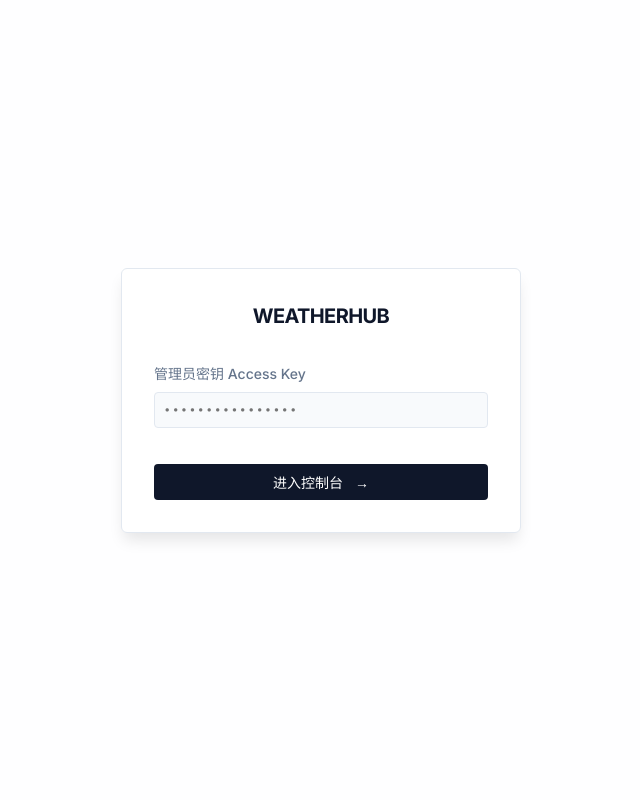
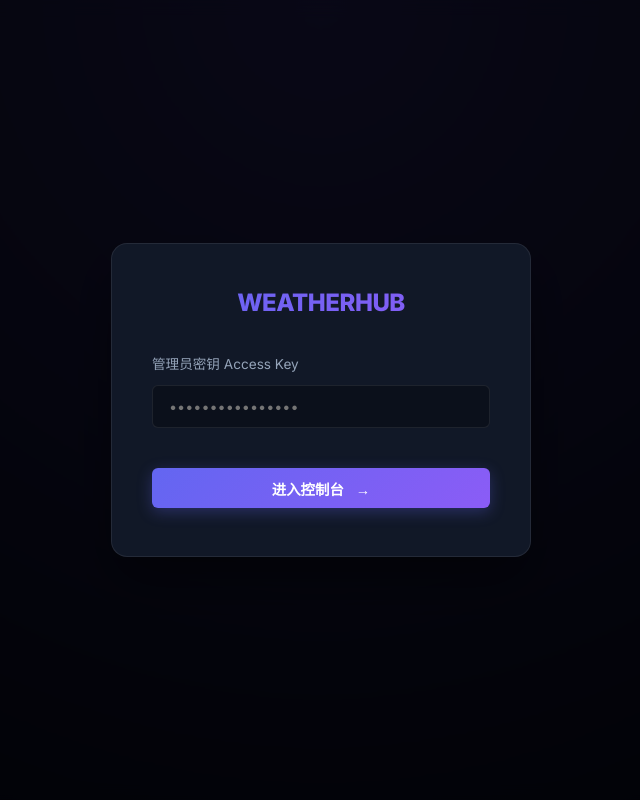
Before and after one commit to HuFakai/WeatherAggregator, a FastAPI app: page /admin in a window 1280 px wide. Shown: the whole page, without its empty margins (319-959 px from the left). Run offline with FastAPI, Linux system fonts and the light colour scheme.

Commit message:
fix(ui): 强制更新 CSS 确保暗色主题生效

```diff
--- a/app/static/css/admin.css
+++ b/app/static/css/admin.css
@@ -1,33 +1,49 @@
+/* Premium Dark Tech Theme */
 :root {
-    /* Minimalist Tech Palette */
-    --bg-color: #f8fafc;
+    /* 核心色板 (Midnight Blue & Neon) */
+    --bg-color: #030712;
+    /* Ultra Dark Blue */
+    --bg-gradient: radial-gradient(circle at 50% 0%, #1e1b4b 0%, #030712 100%);
+
+    /* 玻璃拟态卡片 */
+    --card-bg: rgba(17, 24, 39, 0.7);
+    --card-border: rgba(255, 255, 255, 0.08);
+    --card-shadow: 0 8px 32px 0 rgba(0, 0, 0, 0.37);
+    --card-hover-bg: rgba(30, 41, 59, 0.8);
+
+    /* 品牌色 (Indigo -> Violet Gradient) */
+    --primary-color: #6366f1;
+    /* Indigo 500 */
+    --primary-gradient: linear-gradient(135deg, #6366f1 0%, #8b5cf6 100%);
+    --primary-glow: 0 0 20px rgba(99, 102, 241, 0.5);
+
+    /* 辅助色 */
+    --text-primary: #f8fafc;
     /* Slate 50 */
-    --card-bg: #ffffff;
-    --primary-color: #0f172a;
-    /* Slate 900 */
-    --primary-hover: #334155;
-    /* Slate 700 */
-    --accent-color: #3b82f6;
-    /* Blue 500 */
-    --text-primary: #1e293b;
-    /* Slate 800 */
-    --text-secondary: #64748b;
-    /* Slate 500 */
-    --border-color: #e2e8f0;
-    /* Slate 200 */
+    --text-secondary: #94a3b8;
+    /* Slate 400 */
+    --accent-color: #38bdf8;
+    /* Sky 400 */
+
+    /* 状态色 */
+    --success-color: #10b981;
+    /* Emerald 500 */
+    --success-bg: rgba(16, 185, 129, 0.1);
+    --warning-color: #f59e0b;
+    /* Amber 500 */
+    --warning-bg: rgba(245, 158, 11, 0.1);
     --danger-color: #ef4444;
     /* Red 500 */
-    --success-color: #10b981;
-    /* Emerald 500 */
-    --warning-color: #f59e0b;
-    /* Amber 500 */
+    --danger-bg: rgba(239, 68, 68, 0.1);
 
-    --shadow-sm: 0 1px 2px 0 rgb(0 0 0 / 0.05);
-    --radius-sm: 4px;
-    --radius-md: 6px;
+    /* 圆角与阴影 */
+    --radius-sm: 6px;
+    --radius-md: 12px;
+    --radius-lg: 16px;
 
-    --font-mono: 'JetBrains Mono', 'Fira Code', 'Consolas', monospace;
-    --font-sans: 'Inter', -apple-system, BlinkMacSystemFont, sans-serif;
+    /* 字体 */
+    --font-mono: 'JetBrains Mono', 'Fira Code', monospace;
+    --font-sans: 'Inter', system-ui, -apple-system, sans-serif;
 }
 
 * {
@@ -39,59 +55,167 @@
 body {
     font-family: var(--font-sans);
     background-color: var(--bg-color);
+    background-image: var(--bg-gradient);
+    background-attachment: fixed;
     color: var(--text-primary);
-    line-height: 1.5;
+    line-height: 1.6;
     -webkit-font-smoothing: antialiased;
+    min-height: 100vh;
+}
+
+/* 滚动条美化 */
+::-webkit-scrollbar {
+    width: 8px;
+    height: 8px;
+}
+
+::-webkit-scrollbar-track {
+    background: rgba(0, 0, 0, 0.1);
+}
+
+::-webkit-scrollbar-thumb {
+    background: rgba(255, 255, 255, 0.1);
+    border-radius: 4px;
+}
+
+::-webkit-scrollbar-thumb:hover {
+    background: rgba(255, 255, 255, 0.2);
 }
 
 /* Layout */
 .app-container {
-    max-width: 1200px;
+    max-width: 1280px;
     margin: 0 auto;
     padding: 2rem;
+    position: relative;
+    z-index: 1;
 }
 
+/* 背景光效 */
+.app-container::before {
+    content: '';
+    position: absolute;
+    top: -100px;
+    left: 50%;
+    transform: translateX(-50%);
+    width: 800px;
+    height: 400px;
+    background: radial-gradient(ellipse at center, rgba(99, 102, 241, 0.15) 0%, rgba(0, 0, 0, 0) 70%);
+    z-index: -1;
+    pointer-events: none;
+}
+
+/* Header */
 .top-bar {
     display: flex;
     justify-content: space-between;
     align-items: center;
     margin-bottom: 3rem;
-    padding-bottom: 1rem;
-    border-bottom: 1px solid var(--border-color);
+    padding: 1.25rem 2rem;
+    background: rgba(17, 24, 39, 0.4);
+    backdrop-filter: blur(12px);
+    border: 1px solid var(--card-border);
+    border-radius: var(--radius-lg);
+    box-shadow: 0 4px 6px -1px rgba(0, 0, 0, 0.1);
 }
 
 .logo h1 {
-    font-size: 1.25rem;
-    font-weight: 700;
-    color: var(--primary-color);
-    letter-spacing: -0.03em;
+    font-size: 1.5rem;
+    font-weight: 800;
+    background: var(--primary-gradient);
+    -webkit-background-clip: text;
+    -webkit-text-fill-color: transparent;
+    letter-spacing: -0.02em;
+}
+
+/* Navigation */
+.main-nav {
+    display: flex;
+    gap: 1rem;
+    margin-bottom: 2rem;
+    padding-bottom: 1rem;
+    border-bottom: 1px solid var(--card-border);
+}
+
+.nav-item {
+    background: transparent;
+    border: none;
+    padding: 0.75rem 1.5rem;
+    color: var(--text-secondary);
+    font-size: 0.95rem;
+    font-weight: 500;
+    cursor: pointer;
+    border-radius: var(--radius-sm);
+    transition: all 0.3s cubic-bezier(0.4, 0, 0.2, 1);
+    position: relative;
+    overflow: hidden;
+}
+
+.nav-item:hover {
+    color: var(--text-primary);
+    background: rgba(255, 255, 255, 0.05);
+}
+
+.nav-item.active {
+    color: #fff;
+    background: rgba(99, 102, 241, 0.1);
+    border: 1px solid rgba(99, 102, 241, 0.2);
+    box-shadow: 0 0 15px rgba(99, 102, 241, 0.1);
+}
+
+/* Dashboard Overview */
+.dashboard-overview {
+    display: flex;
+    align-items: center;
+    background: var(--card-bg);
+    backdrop-filter: blur(16px);
+    border: 1px solid var(--card-border);
+    border-radius: var(--radius-lg);
+    padding: 2rem;
+    margin-bottom: 2.5rem;
+    gap: 3rem;
+    flex-wrap: wrap;
+    box-shadow: var(--card-shadow);
+}
+
+.channel-overview-group {
+    display: flex;
+    align-items: center;
+    gap: 3rem;
+}
+
+.overview-card {
+    display: flex;
+    flex-direction: column;
+    gap: 0.5rem;
+}
+
+.overview-label {
+    font-size: 0.75rem;
+    font-weight: 600;
+    color: var(--text-secondary);
+    letter-spacing: 0.1em;
     text-transform: uppercase;
 }
 
-/* Dashboard Sections */
-.dashboard-section {
-    margin-bottom: 4rem;
+.overview-value {
+    font-family: var(--font-mono);
+    font-size: 2rem;
+    font-weight: 700;
+    color: var(--text-primary);
+    text-shadow: 0 0 20px rgba(255, 255, 255, 0.1);
 }
 
-.section-header {
-    display: flex;
-    justify-content: space-between;
-    align-items: center;
-    margin-bottom: 1.5rem;
+.overview-divider {
+    width: 1px;
+    height: 50px;
+    background: linear-gradient(to bottom, transparent, var(--card-border), transparent);
 }
 
-.section-header h2 {
-    font-size: 1rem;
-    font-weight: 600;
-    color: var(--text-primary);
-    text-transform: uppercase;
-    letter-spacing: 0.05em;
-}
-
-/* Cards */
+/* Cards Grid */
 .card-grid {
     display: grid;
-    grid-template-columns: repeat(auto-fill, minmax(450px, 1fr));
+    grid-template-columns: repeat(auto-fill, minmax(400px, 1fr));
     gap: 1.5rem;
 }
 
@@ -311,95 +329,171 @@ body {
 
 .stat-value {
     font-family: var(--font-mono);
-    font-size: 1.25rem;
+    font-size: 1.1rem;
     font-weight: 600;
     color: var(--text-primary);
 }
 
+.stat-divider {
+    width: 1px;
+    height: 30px;
+    background: var(--card-border);
+}
+
+/* Tables */
+.key-table-wrapper {
+    overflow-x: auto;
+    border: 1px solid var(--card-border);
+    border-radius: var(--radius-sm);
+    background: rgba(0, 0, 0, 0.2);
+}
+
+.key-table {
+    width: 100%;
+    border-collapse: collapse;
+    font-size: 0.85rem;
+}
+
+.key-table th {
+    background: rgba(255, 255, 255, 0.05);
+    text-align: left;
+    padding: 1rem;
+    font-weight: 600;
+    color: var(--text-secondary);
+    border-bottom: 1px solid var(--card-border);
+    text-transform: uppercase;
+    font-size: 0.75rem;
+    letter-spacing: 0.05em;
+}
+
+.key-table td {
+    padding: 1rem;
+    border-bottom: 1px solid var(--card-border);
+    color: var(--text-primary);
+}
+
+.key-table tr:last-child td {
+    border-bottom: none;
+}
+
+.key-table tr:hover td {
+    background: rgba(255, 255, 255, 0.02);
+}
+
+.key-code {
+    color: var(--accent-color);
+    font-family: var(--font-mono);
+}
+
+.key-desc {
+    font-size: 0.75rem;
+    color: var(--text-secondary);
+    margin-top: 4px;
+}
+
 /* Buttons */
 .btn-primary {
-    background-color: var(--primary-color);
+    background: var(--primary-gradient);
     color: white;
     border: none;
-    padding: 0.5rem 1rem;
+    padding: 0.6rem 1.25rem;
     border-radius: var(--radius-sm);
-    font-weight: 500;
-    font-size: 0.875rem;
+    font-weight: 600;
+    font-size: 0.9rem;
     cursor: pointer;
-    transition: background-color 0.2s;
+    box-shadow: 0 4px 15px rgba(99, 102, 241, 0.3);
+    transition: all 0.2s cubic-bezier(0.4, 0, 0.2, 1);
 }
 
 .btn-primary:hover {
-    background-color: var(--primary-hover);
+    transform: translateY(-1px);
+    box-shadow: 0 6px 20px rgba(99, 102, 241, 0.4);
+    filter: brightness(1.1);
 }
 
 .btn-outline {
-    background-color: transparent;
-    border: 1px solid var(--border-color);
-    color: var(--text-primary);
-    padding: 0.25rem 0.75rem;
+    background: transparent;
+    border: 1px solid var(--card-border);
+    color: var(--text-secondary);
+    padding: 0.4rem 1rem;
     border-radius: var(--radius-sm);
-    font-size: 0.75rem;
+    font-size: 0.8rem;
     cursor: pointer;
     transition: all 0.2s;
 }
 
 .btn-outline:hover {
-    border-color: var(--text-secondary);
-    background-color: #f8fafc;
+    border-color: var(--primary-color);
+    color: var(--primary-color);
+    background: rgba(99, 102, 241, 0.1);
+}
+
+.btn-icon,
+.btn-text,
+.btn-danger-text {
+    background: none;
+    border: none;
+    cursor: pointer;
+    transition: all 0.2s;
 }
 
 .btn-icon {
-    background: none;
-    border: none;
     color: var(--text-secondary);
-    cursor: pointer;
-    padding: 0.25rem;
-    font-size: 1rem;
-    line-height: 1;
-    opacity: 0.6;
-    transition: opacity 0.2s;
+    font-size: 1.1rem;
+    padding: 4px;
 }
 
 .btn-icon:hover {
+    color: var(--danger-color);
     opacity: 1;
-    color: var(--danger-color);
+    transform: scale(1.1);
 }
 
 .btn-text {
-    background: none;
-    border: none;
     color: var(--text-secondary);
-    cursor: pointer;
-    font-size: 0.875rem;
+    font-size: 0.8rem;
+    font-weight: 500;
+    letter-spacing: 0.05em;
 }
 
 .btn-text:hover {
-    color: var(--text-primary);
+    color: var(--primary-color);
+}
+
+.btn-danger-text {
+    color: var(--text-secondary);
+    font-size: 0.8rem;
+    font-weight: 500;
+    letter-spacing: 0.05em;
+}
+
+.btn-danger-text:hover {
+    color: var(--danger-color);
 }
 
 /* Badges */
 .badge {
     display: inline-flex;
     align-items: center;
-    padding: 0.125rem 0.5rem;
-    border-radius: 9999px;
+    padding: 0.25rem 0.6rem;
+    border-radius: 99px;
     font-size: 0.7rem;
-    font-weight: 600;
+    font-weight: 700;
+    text-transform: uppercase;
     line-height: 1;
-    text-transform: uppercase;
+    letter-spacing: 0.05em;
 }
 
 .badge-success {
-    background-color: #ecfdf5;
-    color: #059669;
-    border: 1px solid #d1fae5;
+    background: var(--success-bg);
+    color: var(--success-color);
+    border: 1px solid rgba(16, 185, 129, 0.2);
 }
 
 .badge-warning {
-    background-color: #fffbeb;
-    color: #d97706;
-    border: 1px solid #fef3c7;
+    background: var(--warning-bg);
+    color: var(--warning-color);
+    border: 1px solid rgba(245, 158, 11, 0.2);
 }
 
 /* Modal */
@@ -411,104 +505,131 @@ body {
     top: 0;
     width: 100%;
     height: 100%;
-    background-color: rgba(255, 255, 255, 0.8);
-    backdrop-filter: blur(4px);
+    background-color: rgba(0, 0, 0, 0.7);
+    backdrop-filter: blur(8px);
     align-items: center;
     justify-content: center;
+    animation: fadeIn 0.3s ease;
+}
+
+@keyframes fadeIn {
+    from {
+        opacity: 0;
+    }
+
+    to {
+        opacity: 1;
+    }
 }
 
 .modal-content {
-    background-color: var(--card-bg);
-    padding: 2rem;
-    border: 1px solid var(--border-color);
-    border-radius: var(--radius-md);
-    box-shadow: 0 10px 15px -3px rgb(0 0 0 / 0.1);
+    background: #111827;
+    padding: 2.5rem;
+    border: 1px solid var(--card-border);
+    border-radius: var(--radius-lg);
+    box-shadow: 0 25px 50px -12px rgba(0, 0, 0, 0.5);
     width: 100%;
-    max-width: 400px;
+    max-width: 420px;
     position: relative;
+    transform: translateY(0);
+    animation: slideUp 0.3s cubic-bezier(0.16, 1, 0.3, 1);
+}
+
+@keyframes slideUp {
+    from {
+        transform: translateY(20px);
+        opacity: 0;
+    }
+
+    to {
+        transform: translateY(0);
+        opacity: 1;
+    }
 }
 
 .form-group {
-    margin-bottom: 1.25rem;
+    margin-bottom: 1.5rem;
 }
 
 .form-group label {
     display: block;
-    margin-bottom: 0.5rem;
-    font-weight: 500;
-    font-size: 0.875rem;
+    margin-bottom: 0.6rem;
+    font-size: 0.85rem;
     color: var(--text-secondary);
 }
 
-.form-group input {
+.form-group input,
+.form-group textarea {
     width: 100%;
-    padding: 0.5rem;
-    border: 1px solid var(--border-color);
+    padding: 0.75rem 1rem;
+    background: rgba(0, 0, 0, 0.3);
+    border: 1px solid var(--card-border);
     border-radius: var(--radius-sm);
-    font-size: 0.875rem;
-    font-family: var(--font-mono);
-    background-color: #f8fafc;
+    color: var(--text-primary);
+    font-family: var(--font-sans);
+    font-size: 0.9rem;
+    transition: all 0.2s;
 }
 
-.form-group input:focus {
+.form-group input:focus,
+.form-group textarea:focus {
     outline: none;
-    border-color: var(--text-secondary);
-    background-color: #fff;
+    border-color: var(--primary-color);
+    box-shadow: 0 0 0 2px rgba(99, 102, 241, 0.2);
+    background: rgba(0, 0, 0, 0.5);
+}
+
+.modal-actions {
+    margin-top: 2rem;
+    display: flex;
+    justify-content: flex-end;
+    gap: 1rem;
+}
+
+.close {
+    position: absolute;
+    right: 1.5rem;
+    top: 1.5rem;
+    font-size: 1.5rem;
+    color: var(--text-secondary);
+    cursor: pointer;
+    transition: color 0.2s;
+}
+
+.close:hover {
+    color: var(--text-primary);
 }
 
 .hint {
     font-size: 0.75rem;
     color: var(--text-secondary);
-    margin-top: 0.25rem;
+    margin-top: 0.5rem;
+    opacity: 0.8;
 }
 
-.modal-actions {
-    display: flex;
-    justify-content: flex-end;
-    gap: 0.75rem;
-    margin-top: 2rem;
+.error-msg {
+    color: var(--danger-color);
+    font-size: 0.8rem;
+    margin-top: 0.5rem;
 }
 
-.close {
-    position: absolute;
-    right: 1rem;
-    top: 1rem;
-    font-size: 1.25rem;
-    cursor: pointer;
-    color: var(--text-secondary);
-}
-
-/* Client Key Specifics */
-.client-key-display {
-    font-family: var(--font-mono);
-    background: #f1f5f9;
-    color: var(--text-primary);
-    padding: 0.5rem;
-    border-radius: var(--radius-sm);
-    margin: 1rem 0;
-    word-break: break-all;
-    font-size: 0.8rem;
-    text-align: center;
-    border: 1px solid var(--border-color);
-}
-
-.delete-btn-wrapper {
-    margin-top: 1rem;
-    text-align: right;
-    border-top: 1px solid var(--border-color);
-    padding-top: 0.75rem;
-}
-
-.btn-danger-text {
-    color: var(--danger-color);
-    font-size: 0.75rem;
-    font-weight: 500;
-}
-
+/* Utilities */
 .text-center {
     text-align: center;
 }
 
 .text-muted {
     color: var(--text-secondary);
+    opacity: 0.5;
+    font-style: italic;
 }
+
+.section-header h2 {
+    font-size: 1rem;
+    font-weight: 700;
+    color: var(--text-primary);
+    text-transform: uppercase;
+    letter-spacing: 0.1em;
+    border-left: 3px solid var(--primary-color);
+    padding-left: 1rem;
+}
```
Also changed, not shown: other parts of app/static/css/admin.css (+39 -145 lines).
